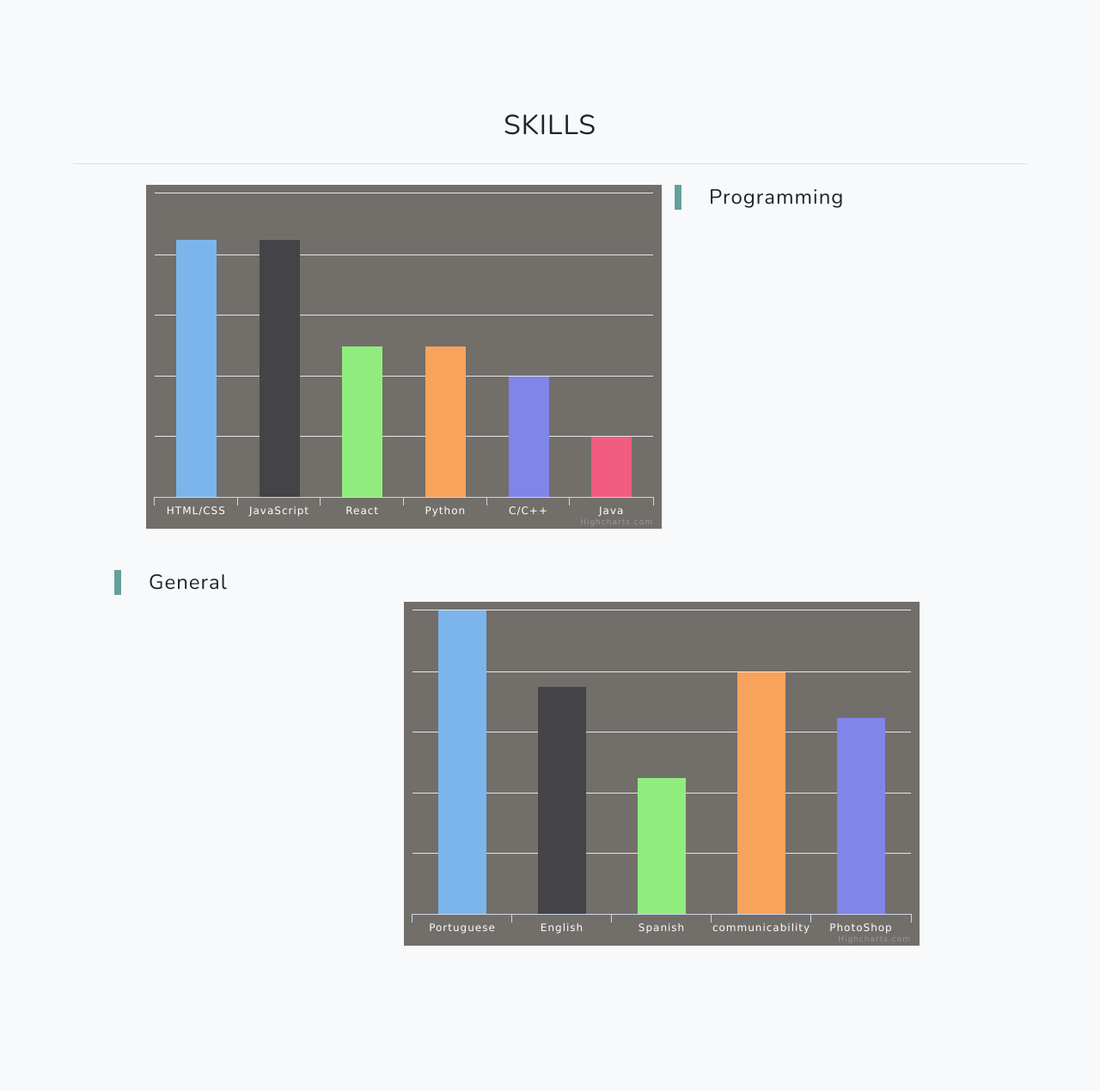
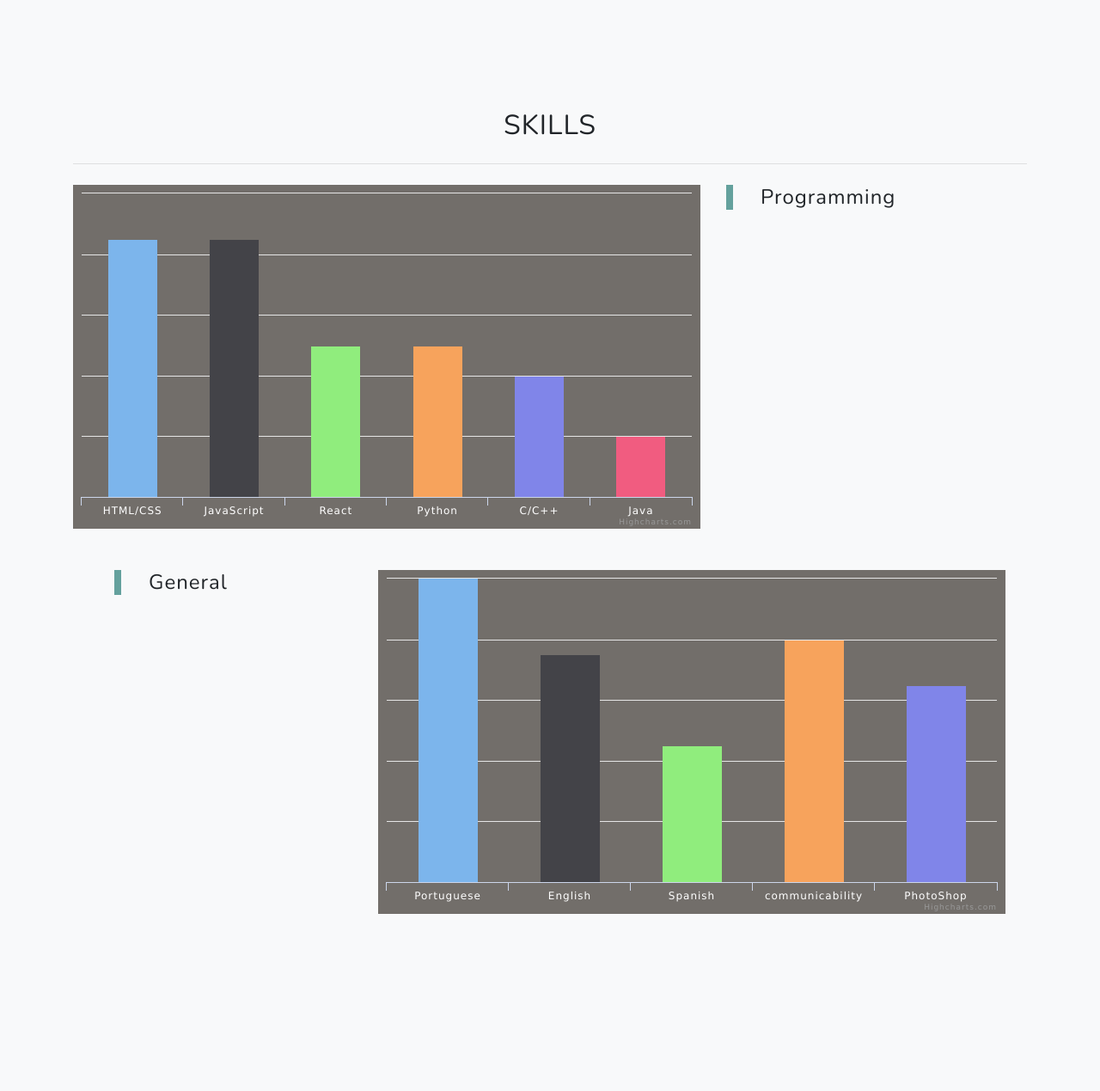
Before and after one commit to DanielLeiros/danielleiros, a plain HTML site: page index.html in a window 1280 px wide. Shown: the part 1629-2898 px from the top of the page at 86% size. Drawn offline with nearby package versions, Linux system fonts and the light colour scheme.

Commit message:
acertando ajuste de tamanho

```diff
--- a/index.html
+++ b/index.html
@@ -106,7 +106,7 @@
          <hr class='my-4'>
             <!-- Featured Project Row -->
           <div class="row  mb-4 mb-lg-5">
-           <div id="containerChart" style="min-width: 700 px; height: 400px; margin-left:100px; ">
+           <div id="containerChart" class='col-lg-8'style="height: 400px; ">
                 <script src="js/chart.js"></script>
             </div>
             <div class="col-xl-2 col-lg-3">
@@ -121,7 +121,8 @@
                 <h4>General</h4>
               </div>
             </div>
-             <div id="containerChartOther" style="min-width: 700 px; height: 400px; margin-left: 400px; ">
+            <span class="col-lg-1"></span>
+             <div id="containerChartOther" class='col-lg-8' style="height: 400px; margin-left: 70px">
                   <script src="js/chartOther.js"></script>
               </div>
           </div>
```
